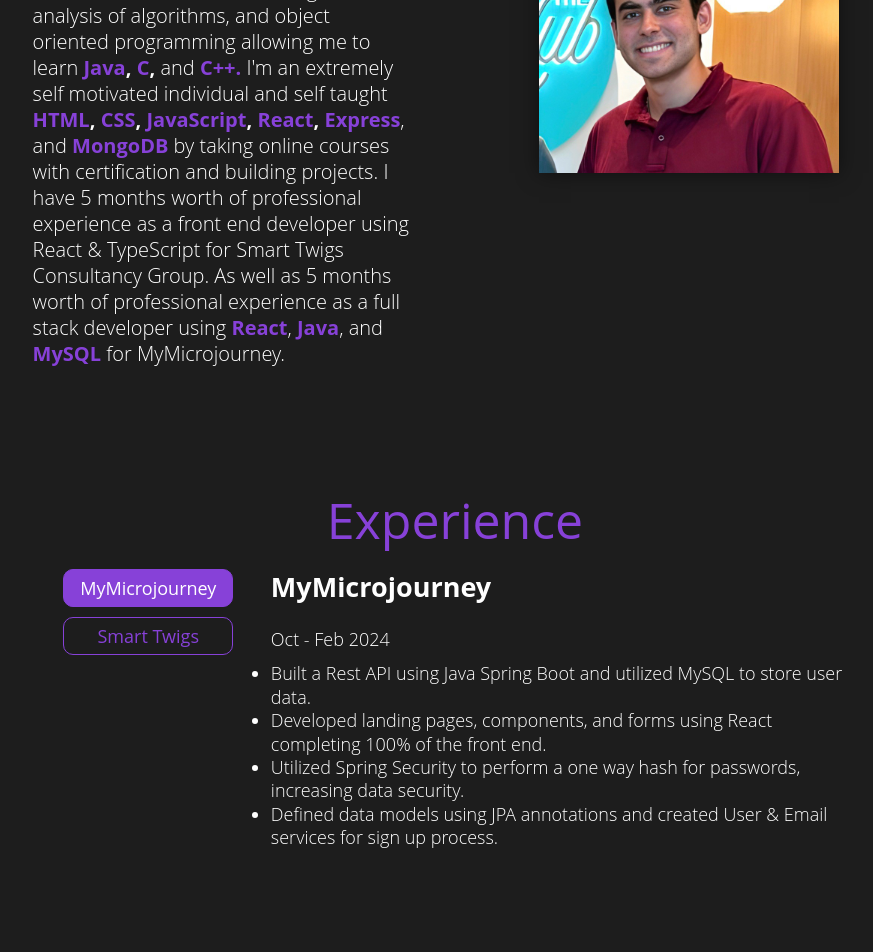
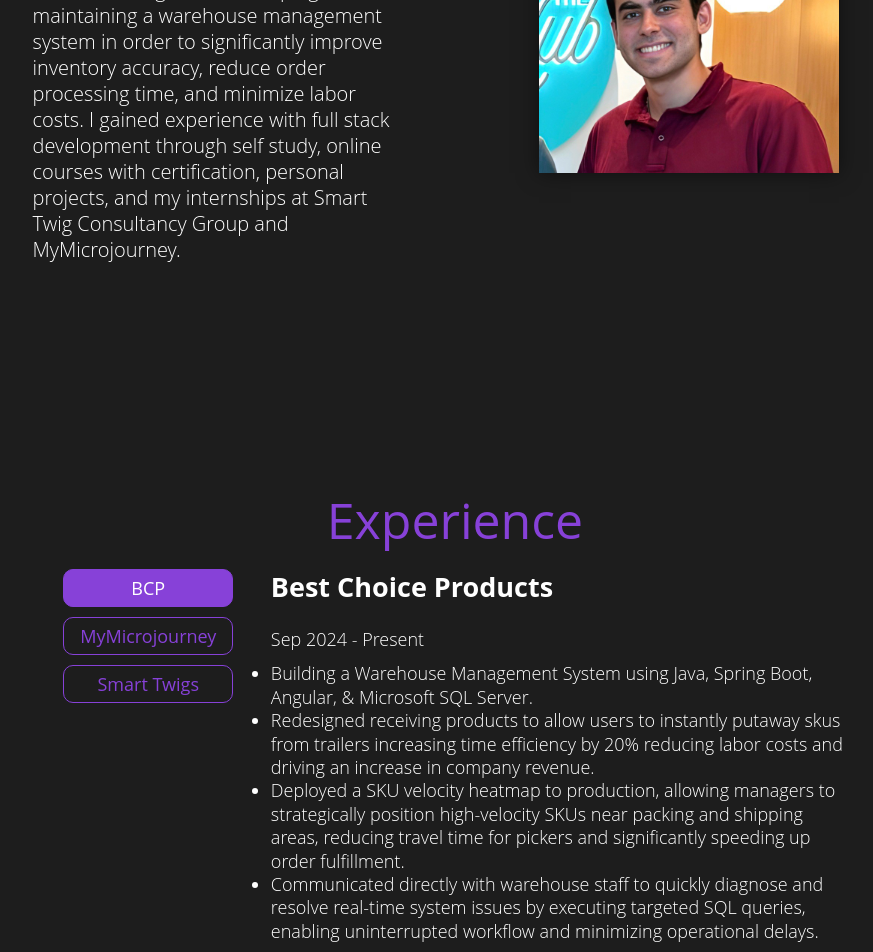
Before and after one commit to Salam-Aboul-Hosn/Salam-PersonalPortfolio, a React (Create React App) app: page / in a window 1280 px wide. Shown: the part 1200-2152 px from the top of the page, without its empty margins (185-1058 px from the left). Built offline with nearby package versions, Linux system fonts and the light colour scheme.

Commit message:
update resume, experience, and about me

```diff
--- a/src/components/About.jsx
+++ b/src/components/About.jsx
@@ -1,6 +1,5 @@
 import Aboutcss from '../styles/components/About.module.css';
-import imageOfMe from '../images/self.jpeg';
-import imageOfMe2 from '../images/linkedinheadshot.jpeg';
+import imageOfMe from '../images/linkedinheadshot.jpeg';
 
 function About() {
   return (
@@ -10,30 +9,16 @@ function About() {
         <div className={Aboutcss.flexItemData}>
           <p className={Aboutcss.info}>
             Hey, my name is Salam Aboul Hosn. I'm a UC San Diego graduate with a
-            degree in Mathematics-Computer Science. I've taken a variety of
-            courses such as advanced data structures, design & analysis of
-            algorithms, and object oriented programming allowing me to learn{' '}
-            <strong className={Aboutcss.word}>
-              Java<span>,</span> C<span>, </span>
-              <span style={{ fontWeight: 300 }}>and</span> C++.
-            </strong>{' '}
-            I'm an extremely self motivated individual and self taught{' '}
-            <strong className={Aboutcss.word}>
-              HTML<span>,</span> CSS<span>,</span> JavaScript<span>,</span>{' '}
-              React<span>,</span> Express
-            </strong>
-            , and <strong className={Aboutcss.word}>MongoDB </strong>
-            by taking online courses with certification and building projects. I
-            have 5 months worth of professional experience as a front end
-            developer using React & TypeScript for Smart Twigs Consultancy
-            Group. As well as 5 months worth of professional experience as a
-            full stack developer using{' '}
-            <strong className={Aboutcss.word}>React</strong>,{' '}
-            <strong className={Aboutcss.word}>Java</strong>, and{' '}
-            <strong className={Aboutcss.word}>MySQL</strong> for MyMicrojourney.
+            degree in Mathematics-Computer Science. I currently work at Best
+            Choice Products as a Software Engineer, developing and maintaining a
+            warehouse management system in order to significantly improve
+            inventory accuracy, reduce order processing time, and minimize labor
+            costs. I gained experience with full stack development through self
+            study, online courses with certification, personal projects, and my
+            internships at Smart Twig Consultancy Group and MyMicrojourney.
           </p>
         </div>
-        {/* <div className={Aboutcss.flexItemImg}>
+        <div className={Aboutcss.flexItemImg}>
           <a
             href='https://www.linkedin.com/in/salam-aboul-hosn-678a04257/'
             target='blank'
@@ -45,19 +30,6 @@ function About() {
               className={Aboutcss.image}
             />
           </a>
-        </div> */}
-        <div className={Aboutcss.flexItemImg}>
-          <a
-            href='https://www.linkedin.com/in/salam-aboul-hosn-678a04257/'
-            target='blank'
-          >
-            <img
-              src={imageOfMe2}
-              alt='Icon'
-              width='300px'
-              className={Aboutcss.image}
-            />
-          </a>
         </div>
       </div>
     </section>
--- a/src/components/Experience.jsx
+++ b/src/components/Experience.jsx
@@ -5,9 +5,11 @@ import { useState } from 'react';
 import { createTheme, ThemeProvider } from '@mui/material/styles';
 import { ExperienceSmartTwig } from '../data/ExperienceData';
 import { ExperiencePending } from '../data/ExperienceData';
+import { ExperienceBCP } from '../data/ExperienceData';
+
 function Experience() {
   //what youc an do is have a funciton that updates the style. So the orignal style is display none and then when u click the button u do display block and it can work for all of them
-  const [job, setJob] = useState('mymicrojourney');
+  const [job, setJob] = useState('BCP');
   const [start, setStart] = useState('start');
 
   function handleSmartClick() {
@@ -18,6 +20,12 @@ function Experience() {
     setJob('mymicrojourney');
     setStart('');
   }
+
+  function handleBCPClick() {
+    setJob('BCP');
+    setStart('');
+  }
+
   return (
     <section className='section' id='Experience'>
       <h1 className='header'>Experience</h1>
@@ -26,6 +34,13 @@ function Experience() {
           style={{ listStyleType: 'none' }}
           className={Experiencecss.jobButtonList}
         >
+          {job == 'BCP' ? (
+            <button className={Experiencecss.btnFocused}>BCP</button>
+          ) : (
+            <button onClick={handleBCPClick} className={Experiencecss.btn}>
+              BCP
+            </button>
+          )}
           {job == 'mymicrojourney' ? (
             <button className={Experiencecss.btnFocused}>MyMicrojourney</button>
           ) : (
@@ -50,6 +65,7 @@ function Experience() {
         <ul style={{ maxWidth: '36rem' }} className={Experiencecss.jobList}>
           {job == 'smart' && <ExperienceSmartTwig />}
           {job == 'mymicrojourney' && <ExperiencePending />}
+          {job == 'BCP' && <ExperienceBCP />}
         </ul>
       </div>
     </section>
--- a/src/data/ExperienceData.jsx
+++ b/src/data/ExperienceData.jsx
@@ -1,4 +1,33 @@
 import Experiencecss from '../styles/components/Experience.module.css';
+
+export function ExperienceBCP() {
+  return (
+    <div>
+      <h2 className={Experiencecss.jobNameHeader}>Best Choice Products</h2>
+      <p className={Experiencecss.jobDate}>Sep 2024 - Present</p>
+      <li className={Experiencecss.jobDescription}>
+        Building a Warehouse Management System using Java, Spring Boot, Angular,
+        & Microsoft SQL Server.
+      </li>
+      <li className={Experiencecss.jobDescription}>
+        Redesigned receiving products to allow users to instantly putaway skus
+        from trailers increasing time efficiency by 20% reducing labor costs and
+        driving an increase in company revenue.
+      </li>
+      <li className={Experiencecss.jobDescription}>
+        Deployed a SKU velocity heatmap to production, allowing managers to
+        strategically position high-velocity SKUs near packing and shipping
+        areas, reducing travel time for pickers and significantly speeding up
+        order fulfillment.{' '}
+      </li>
+      <li className={Experiencecss.jobDescription}>
+        Communicated directly with warehouse staff to quickly diagnose and
+        resolve real-time system issues by executing targeted SQL queries,
+        enabling uninterrupted workflow and minimizing operational delays.
+      </li>
+    </div>
+  );
+}
 
 export function ExperienceSmartTwig() {
   return (
```
Also changed, not shown: 1 other file (tests, documents, lock files or other folders).
